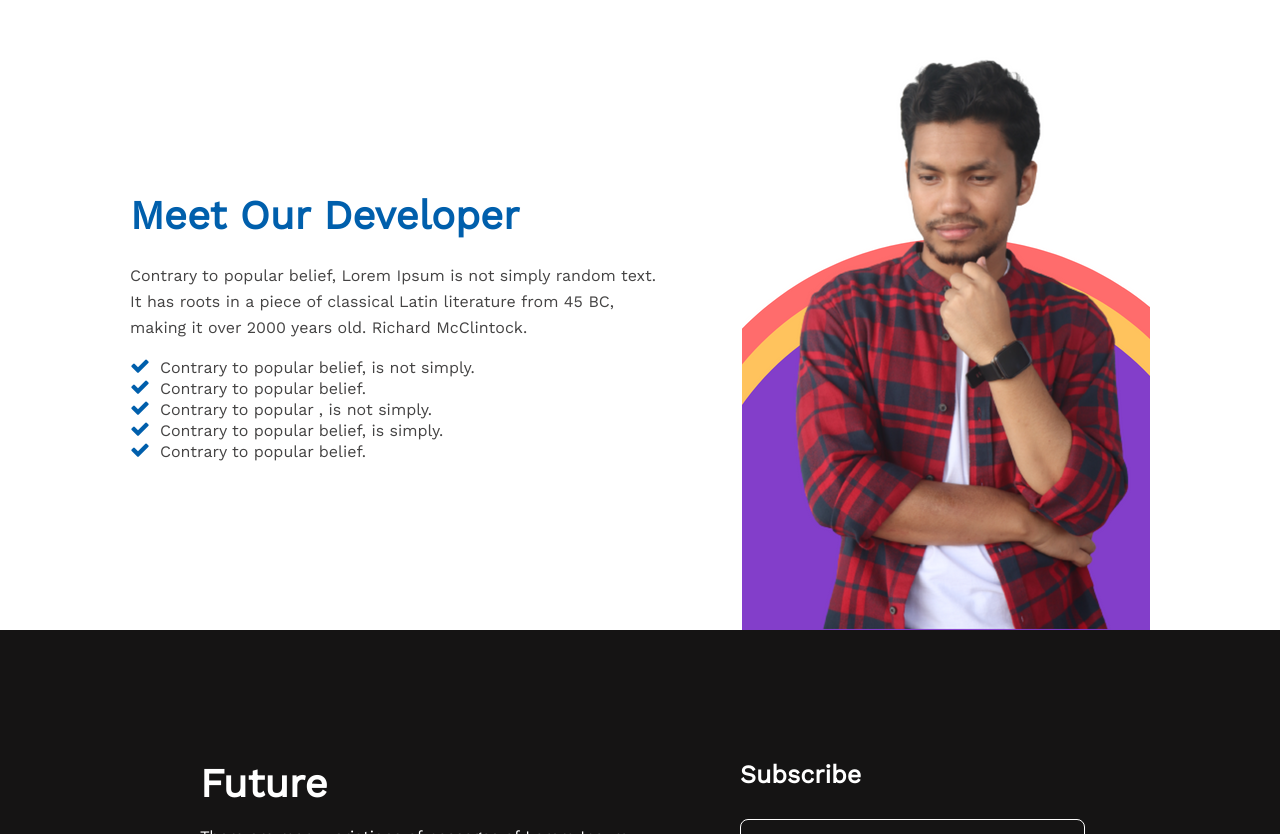
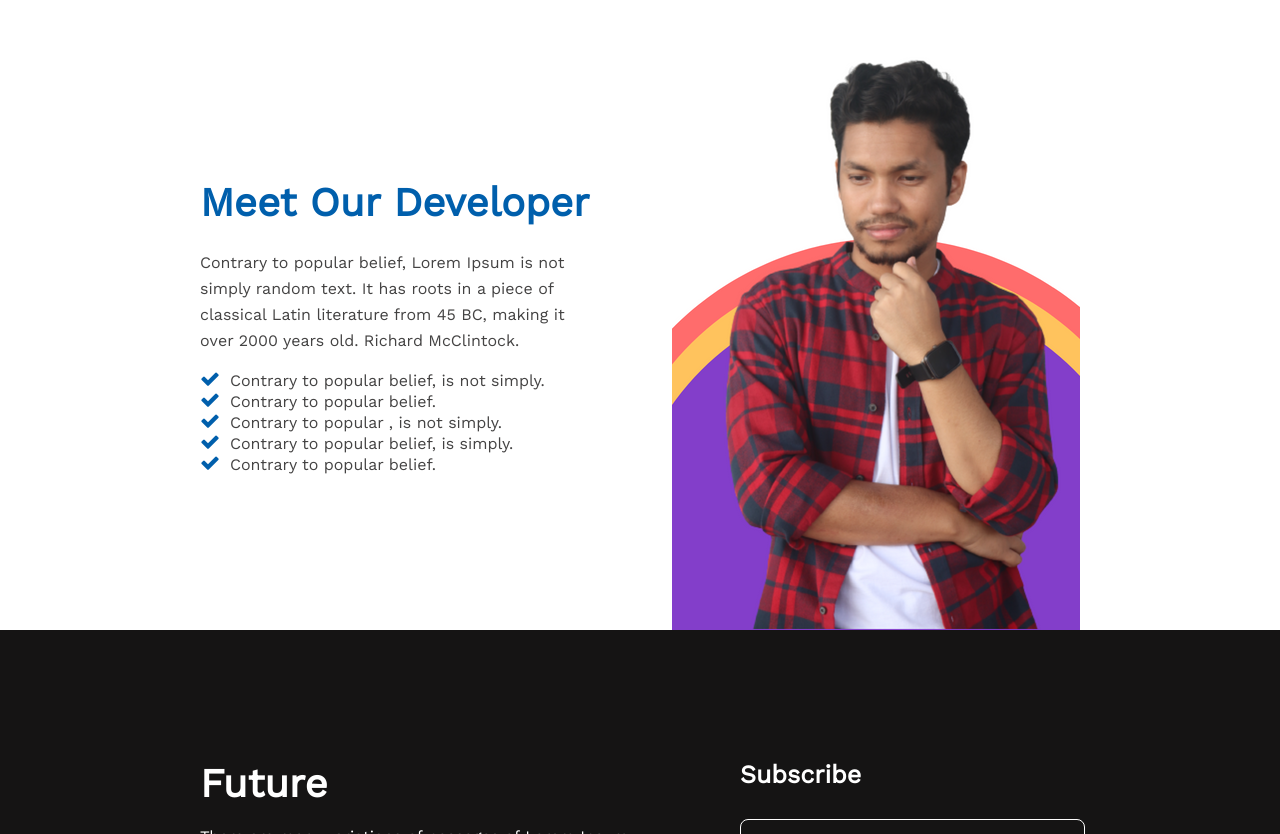
Before and after one commit to Sf-Shohag71/PH-Assignment-01, a plain HTML site: page index.html in a window 1280 px wide. Shown: the part 2533-3367 px from the top of the page. Drawn offline with nearby package versions, Linux system fonts and the light colour scheme.

Commit message:
Final Commit For Assignment-01

```diff
--- a/styles/style.css
+++ b/styles/style.css
@@ -148,7 +148,7 @@ span {
     display: flex;
     gap: 80px;
     align-items: center;
-    padding: 0 130px;
+    padding: 0 200px;
     margin-bottom: -4px;
 
   }
```
